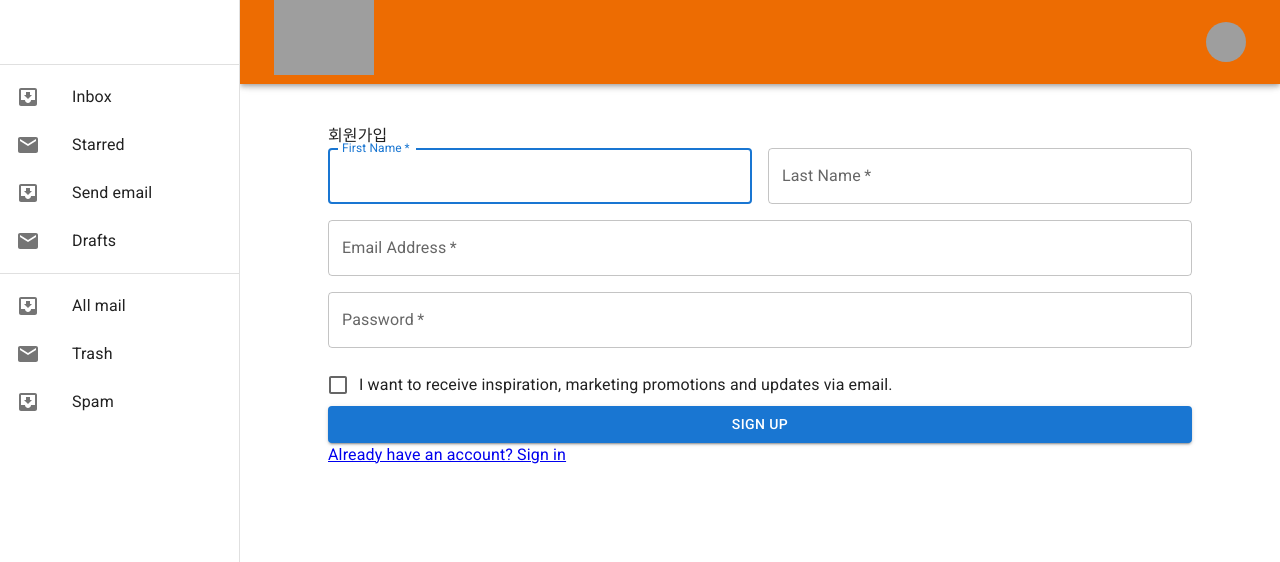
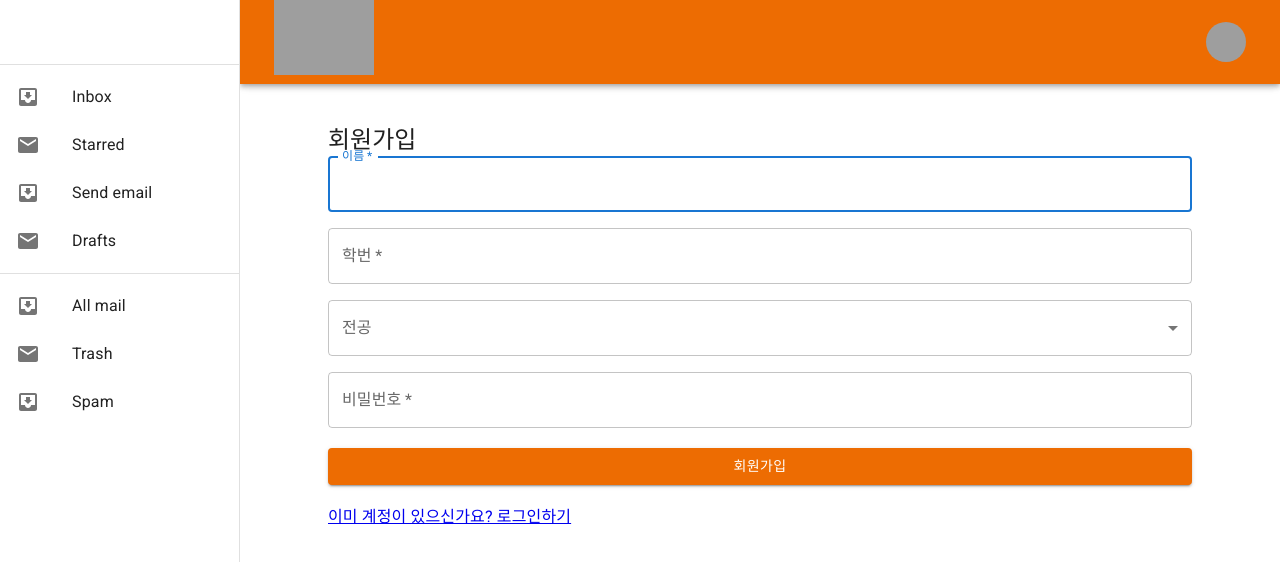
Before and after one commit to CSID-DGU/2023-2-OSSProj-TurtleNeck-9, a React app in the folder frontend/: page /signup in a window 1280 px wide. Shown: the top 562 px of the page. Built offline with nearby package versions, Linux system fonts and the light colour scheme; grey boxes are pictures that could not be loaded.

Commit message:
feat: implement ui

```diff
--- a/frontend/src/pages/signup/index.tsx
+++ b/frontend/src/pages/signup/index.tsx
@@ -1,48 +1,61 @@
-import { Button, Checkbox, Container, CssBaseline, FormControlLabel, Grid, TextField, Typography } from '@mui/material';
+import {
+  Button,
+  Checkbox,
+  Container,
+  CssBaseline,
+  FormControl,
+  FormControlLabel,
+  Grid,
+  InputLabel,
+  MenuItem,
+  Select,
+  TextField,
+  Typography,
+} from '@mui/material';
+import { useState } from 'react';
 import { Link } from 'react-router-dom';
 import ResponsiveDrawer from '../../components/ResponsiveDrawer';
 
 const Signup = () => {
+  const [majorId, setMajorId] = useState<number>();
+  const handleMajorSelectChange = () => {};
   return (
     <Container>
       <ResponsiveDrawer>
         <div>
-          <Typography>회원가입</Typography>
+          <Typography variant="h5">회원가입</Typography>
           <form noValidate>
             <Grid container spacing={2}>
-              <Grid item xs={12} sm={6}>
+              <Grid item xs={12}>
                 <TextField
                   autoComplete="fname"
-                  name="firstName"
+                  name="username"
                   variant="outlined"
                   required
                   fullWidth
-                  id="firstName"
-                  label="First Name"
+                  id="username"
+                  label="이름"
                   autoFocus
                 />
               </Grid>
-              <Grid item xs={12} sm={6}>
-                <TextField
-                  variant="outlined"
-                  required
-                  fullWidth
-                  id="lastName"
-                  label="Last Name"
-                  name="lastName"
-                  autoComplete="lname"
-                />
+              <Grid item xs={12}>
+                <TextField variant="outlined" required fullWidth id="majorId" label="학번" name="majorId" />
               </Grid>
               <Grid item xs={12}>
-                <TextField
-                  variant="outlined"
-                  required
-                  fullWidth
-                  id="email"
-                  label="Email Address"
-                  name="email"
-                  autoComplete="email"
-                />
+                <FormControl fullWidth>
+                  <InputLabel id="demo-simple-select-label">전공</InputLabel>
+                  <Select
+                    labelId="demo-simple-select-label"
+                    id="demo-simple-select"
+                    value={majorId}
+                    label="Age"
+                    onChange={handleMajorSelectChange}
+                  >
+                    <MenuItem value={1}>산업시스템공학과</MenuItem>
+                    <MenuItem value={2}>정보통신공학과</MenuItem>
+                    <MenuItem value={3}>전자전기공학과</MenuItem>
+                  </Select>
+                </FormControl>
               </Grid>
               <Grid item xs={12}>
                 <TextField
@@ -50,25 +63,19 @@ const Signup = () => {
                   required
                   fullWidth
                   name="password"
-                  label="Password"
+                  label="비밀번호"
                   type="password"
                   id="password"
                   autoComplete="current-password"
                 />
               </Grid>
-              <Grid item xs={12}>
-                <FormControlLabel
-                  control={<Checkbox value="allowExtraEmails" color="primary" />}
-                  label="I want to receive inspiration, marketing promotions and updates via email."
-                />
-              </Grid>
             </Grid>
-            <Button type="submit" fullWidth variant="contained" color="primary">
-              Sign Up
+            <Button type="submit" fullWidth variant="contained" color="warning" sx={{ marginY: '20px' }}>
+              회원가입
             </Button>
             <Grid container>
               <Grid item>
-                <Link to="/signin">Already have an account? Sign in</Link>
+                <Link to="/signin">이미 계정이 있으신가요? 로그인하기</Link>
               </Grid>
             </Grid>
           </form>
```
